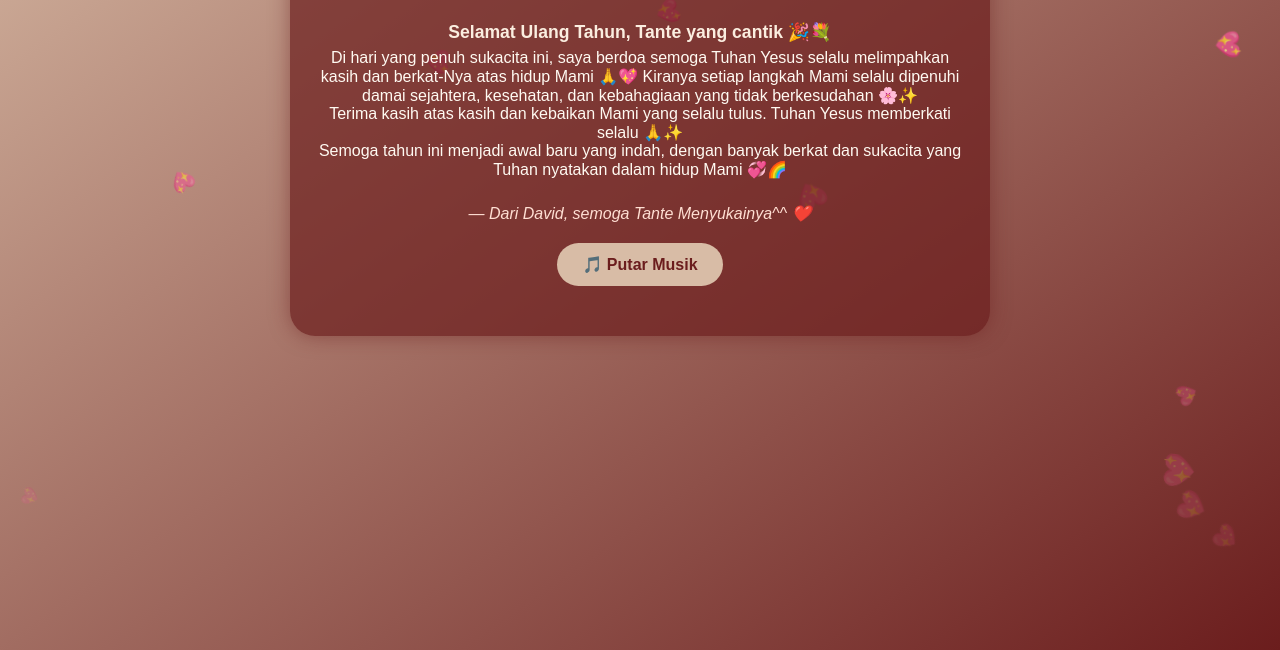
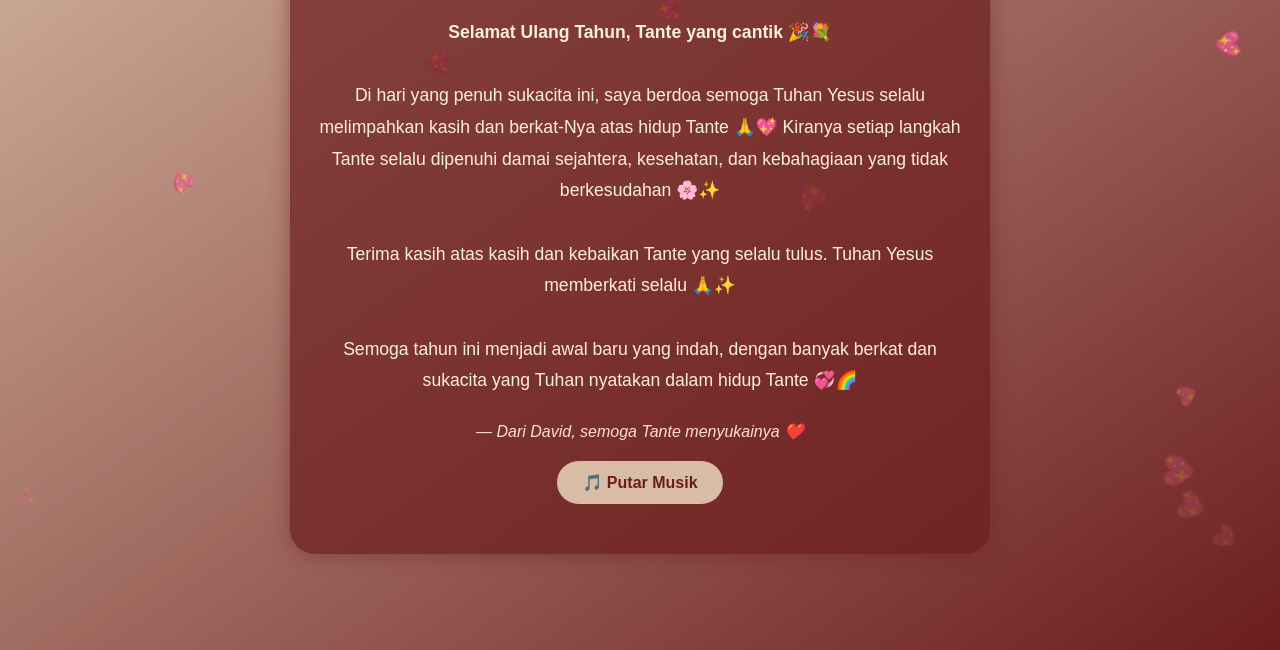
Before and after one commit to davidnfy/happy-birthday-for-tante-yunia-, a plain HTML site: page index.html in a window 1280 px wide. Shown: the part 250-900 px from the top of the page. Drawn offline with Linux system fonts and the light colour scheme.

Commit message:
Update index.html

```diff
--- a/index.html
+++ b/index.html
@@ -11,15 +11,19 @@
 
   <div class="content">
     <h1>Selamat Ulang Tahun, Tante Yunia Dwi Wijaya 💐</h1>
+
     <p class="message">
-     <b>Selamat Ulang Tahun, Tante yang cantik 🎉💐</b>
-     <p>Di hari yang penuh sukacita ini, saya berdoa semoga Tuhan Yesus selalu melimpahkan kasih dan berkat-Nya atas hidup Mami 🙏💖
-Kiranya setiap langkah Mami selalu dipenuhi damai sejahtera, kesehatan, dan kebahagiaan yang tidak berkesudahan 🌸✨ </p>
-      Terima kasih atas kasih dan kebaikan Mami yang selalu tulus.
+      <b>Selamat Ulang Tahun, Tante yang cantik 🎉💐</b><br><br>
+      Di hari yang penuh sukacita ini, saya berdoa semoga Tuhan Yesus selalu melimpahkan kasih dan berkat-Nya atas hidup Tante 🙏💖
+      Kiranya setiap langkah Tante selalu dipenuhi damai sejahtera, kesehatan, dan kebahagiaan yang tidak berkesudahan 🌸✨
+      <br><br>
+      Terima kasih atas kasih dan kebaikan Tante yang selalu tulus.
       Tuhan Yesus memberkati selalu 🙏✨
+      <br><br>
+      Semoga tahun ini menjadi awal baru yang indah, dengan banyak berkat dan sukacita yang Tuhan nyatakan dalam hidup Tante 💞🌈
     </p>
-    <p>Semoga tahun ini menjadi awal baru yang indah, dengan banyak berkat dan sukacita yang Tuhan nyatakan dalam hidup Mami 💞🌈</p>
-    <p class="signature">— Dari David, semoga Tante Menyukainya^^ ❤️</p>
+
+    <p class="signature">— Dari David, semoga Tante menyukainya ❤️</p>
 
     <button id="music-btn">🎵 Putar Musik</button>
   </div>
```
